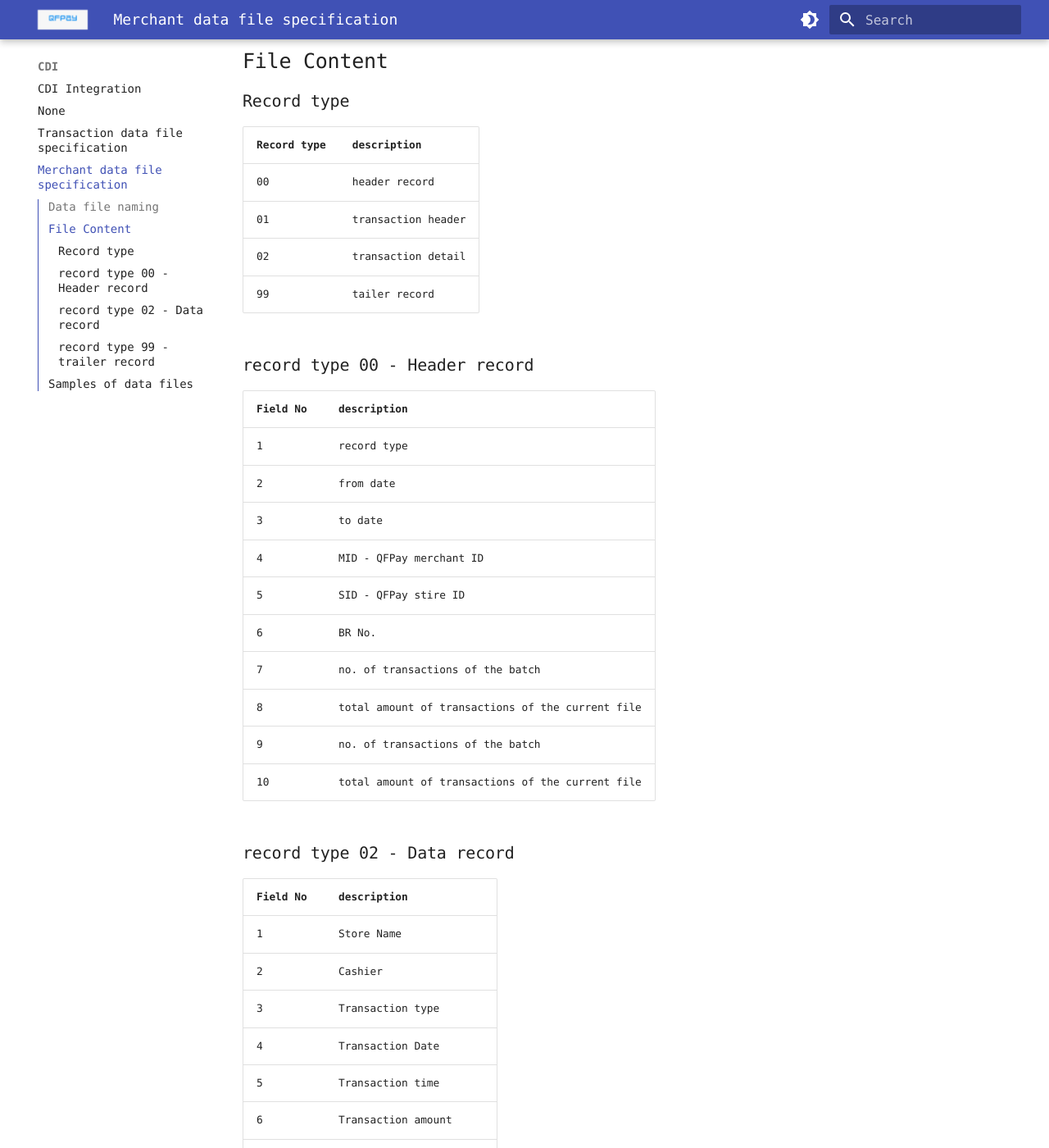
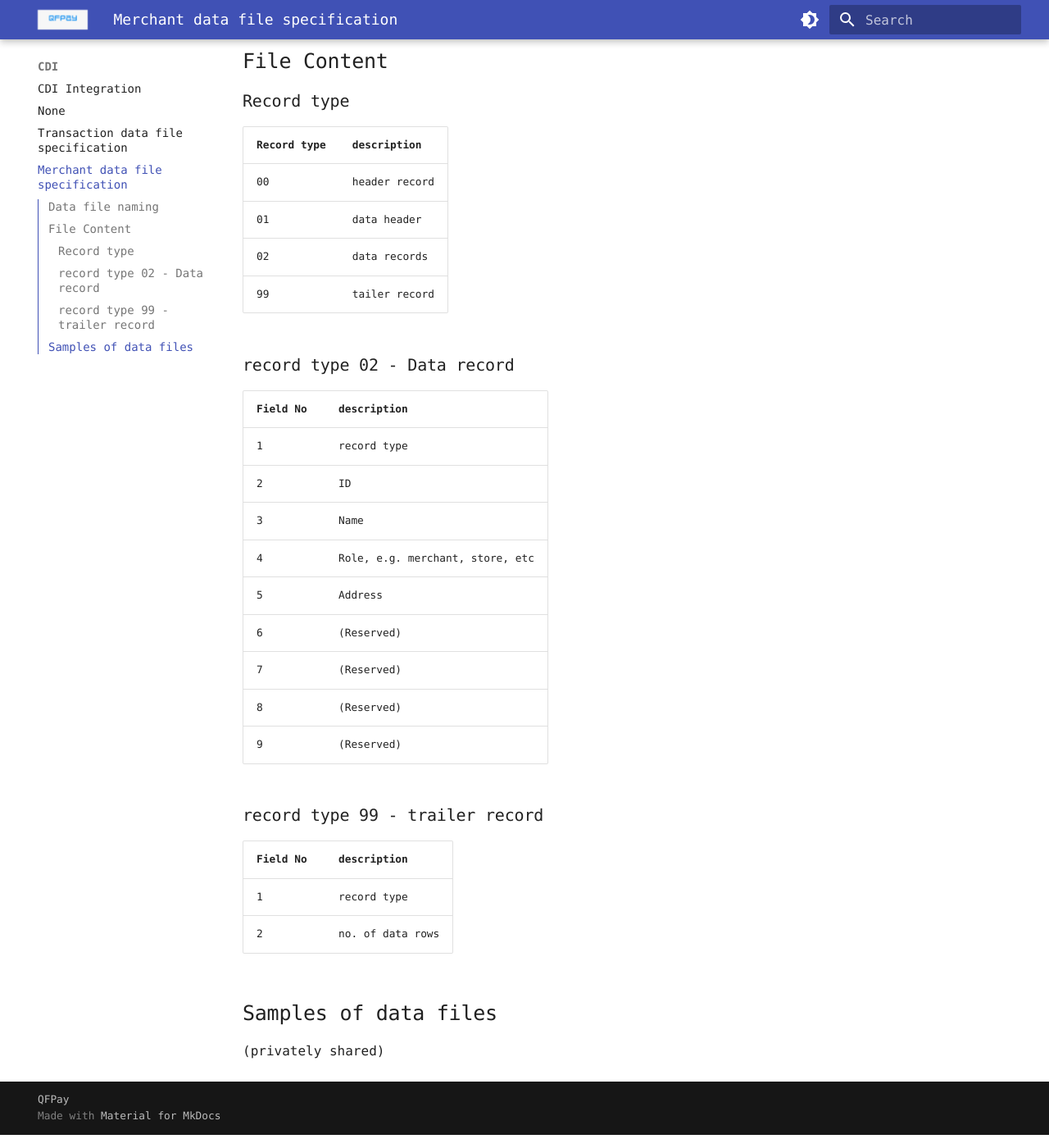
Before and after one commit to yxiaao/docs, an MkDocs documentation site: the page built from docs/cdi/merchant data file specification.md, in a window 1280 px wide and 1400 px high, scrolled down 396 px. Shown: the whole window at 82% size. Built offline with MkDocs 1.6.1 and Material for MkDocs 9.7.7, drawn with Linux system fonts in a browser that asks for light colours; some web fonts are replaced; comment, search, counter and statistics services are not loaded; some of the changed text lies outside the part shown.

Commit message:
fix merchat data spec

```diff
--- a/docs/cdi/merchant data file specification.md
+++ b/docs/cdi/merchant data file specification.md
@@ -14,45 +14,23 @@ merchant-V02-{MID}-{generation_timestamp}.csv
 | Record type | description        |
 |-------------|--------------------|
 | 00          | header record      |
-| 01          | transaction header |
-| 02          | transaction detail |
+| 01          | data header        |
+| 02          | data records       |
 | 99          | tailer record      |
-
-### record type 00 - Header record
-
-| Field No | description                                         |
-|----------|-----------------------------------------------------|
-| 1        | record type                                         |
-| 2        | from date                                           |
-| 3        | to date                                             |
-| 4        | MID - QFPay merchant ID                             |
-| 5        | SID - QFPay stire ID                                |
-| 6        | BR No.                                              |
-| 7        | no. of transactions of the batch                    |
-| 8        | total amount of transactions of the current file    |
-| 9        | no. of transactions of the batch                    |
-| 10        | total amount of transactions of the current file    |
 
 ### record type 02 - Data record
 
 | Field No | description             |
 |----------|-------------------------|
-| 1        | Store Name              |
-| 2        | Cashier                 |
-| 3        | Transaction type        |
-| 4        | Transaction Date        |
-| 5        | Transaction time        |
-| 6        | Transaction amount      |
-| 7        | Transaction status      |
-| 8        | Transaction ID          |
-| 9        | Original Transaction ID |
-| 10       | Currency                |
-| 11       | UDID                    |
-| 12       | Merchant Order ID       |
-| 13       | Remark                  |
-| 14       | Store ID                |
-| 15       | External Order ID       |
-| 16       | Consumer Source         |
+| 1        | record type             |
+| 2        | ID                      |
+| 3        | Name                    |
+| 4        | Role, e.g. merchant, store, etc   |
+| 5        | Address                 |
+| 6        | (Reserved)              |
+| 7        | (Reserved)              |
+| 8        | (Reserved)              |
+| 9        | (Reserved)              |
 
 
 ### record type 99 - trailer record
@@ -60,10 +38,7 @@ merchant-V02-{MID}-{generation_timestamp}.csv
 | Field No | description                                         |
 |----------|-----------------------------------------------------|
 | 1        | record type                                         |
-| 2        | no. of transactions of the batch                    |
-| 3        | total amount of transactions of the current file    |
-| 4        | no. of transactions of the batch                    |
-| 5        | total amount of transactions of the current file    |
+| 2        | no. of data rows                                    |
 
 
 ## Samples of data files
```
